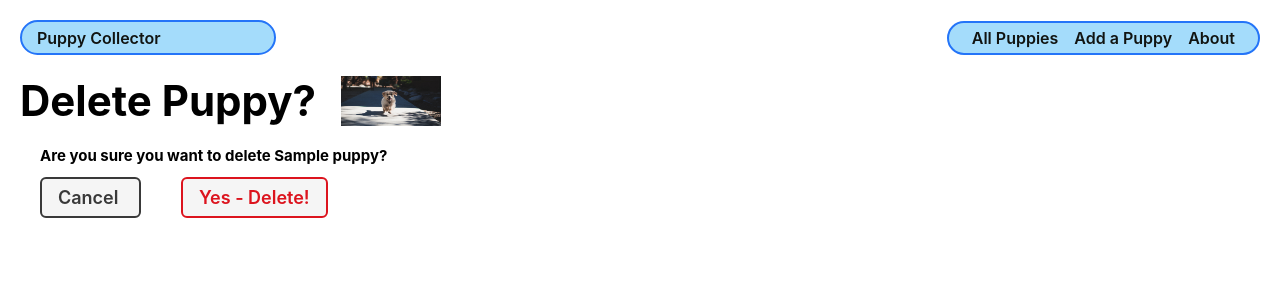
After one commit to boyoon-c/puppy-collector, a Django app: page /puppies/1/delete/ in a window 1280 px wide. The commit adds this page. Shown: the top 300 px of the page. Run offline with Django 3.2, Linux system fonts and the light colour scheme; tables that the repository leaves empty hold one stand-in row (values such as "Sample post").

Commit message:
Add delete

```diff
--- a/main_app/static/css/form.css
+++ b/main_app/static/css/form.css
@@ -37,3 +37,11 @@ td > textarea {
   align-self: flex-end;
   margin-right: 40px;
 }
+
+h2{
+  margin-left: 40px;
+}
+
+#cancel {
+  margin-left: 40px;
+}
--- a/main_app/static/css/puppy-detail.css
+++ b/main_app/static/css/puppy-detail.css
@@ -21,7 +21,7 @@
 }
 
 .cat-actions {
-  margin-top: 20px;
+  margin: 50px;
 }
 
 .feedings-toy-container {
--- /dev/null
+++ b/main_app/templates/main_app/puppy_confirm_delete.html
@@ -0,0 +1,36 @@
+{% extends 'base.html' %}
+{% load static %}
+
+{% block head %}
+<link
+  rel="stylesheet"
+  type="text/css"
+  href="{% static 'css/form.css' %}"
+/>
+{% endblock %}
+
+{% block content %}
+
+<div class="page-header">
+  <h1>Delete Puppy?</h1>
+  <img
+  src="{% static 'images/pup1.jpg' %}"
+  width="100"
+  height="100"
+  alt="A cat pup"/>
+</div>
+<h2>Are you sure you want to delete {{ object.name }}?</h2>
+
+<form action="" method="POST" class="form">
+  {% csrf_token %}
+  <a
+    href="{% url 'puppies_detail' puppy.id %}"
+    class="btn secondary"
+    id="cancel"
+  >
+    Cancel
+  </a>
+  <button type="submit" class="btn danger">Yes - Delete!</button>
+</form>
+
+{% endblock %}
--- a/main_app/templates/puppies/detail.html
+++ b/main_app/templates/puppies/detail.html
@@ -28,6 +28,10 @@
       <h2>A {{ puppy.breed }} puppy.</h2>
     {% endif %}
     <p>{{ puppy.description }}</p>
+    <div class="cat-actions">
+      <a href="{% url 'puppies_update' puppy.id %}" class="btn warn">Edit</a>
+      <a href="{% url 'puppies_delete' puppy.id %}" class="btn danger">Delete</a>
+    </div>
   </div>
 </section>
 
--- a/main_app/urls.py
+++ b/main_app/urls.py
@@ -7,4 +7,6 @@ urlpatterns = [
     path('puppies/', views.puppies_index, name="puppies_index"),
     path('puppies/<int:pup_id>/', views.puppies_detail, name='puppies_detail'),
     path('puppies/create/', views.PuppyCreate.as_view(), name='puppies_create'),
+    path('puppies/<int:pk>/update/', views.PuppyUpdate.as_view(), name='puppies_update'),
+    path('puppies/<int:pk>/delete/', views.PuppyDelete.as_view(), name='puppies_delete'),
 ]
--- a/main_app/views.py
+++ b/main_app/views.py
@@ -10,7 +10,7 @@ def about(request):
 """
 
 from django.shortcuts import render
-from django.views.generic.edit import CreateView
+from django.views.generic.edit import CreateView, UpdateView, DeleteView
 from .models import Puppy
 
 def home(request):
@@ -31,3 +31,12 @@ class PuppyCreate(CreateView):
   model = Puppy
   fields = '__all__'
   success_url = '/puppies/'
+
+class PuppyUpdate(UpdateView):
+  model = Puppy
+  fields = ['breed', 'description', 'age']
+  success_url = '/puppies/'
+
+class PuppyDelete(DeleteView):
+  model = Puppy
+  success_url = '/puppies/'
```
Also changed, not shown: main_app/templates/main_app/puppy_form.html (+5 -2 lines).
